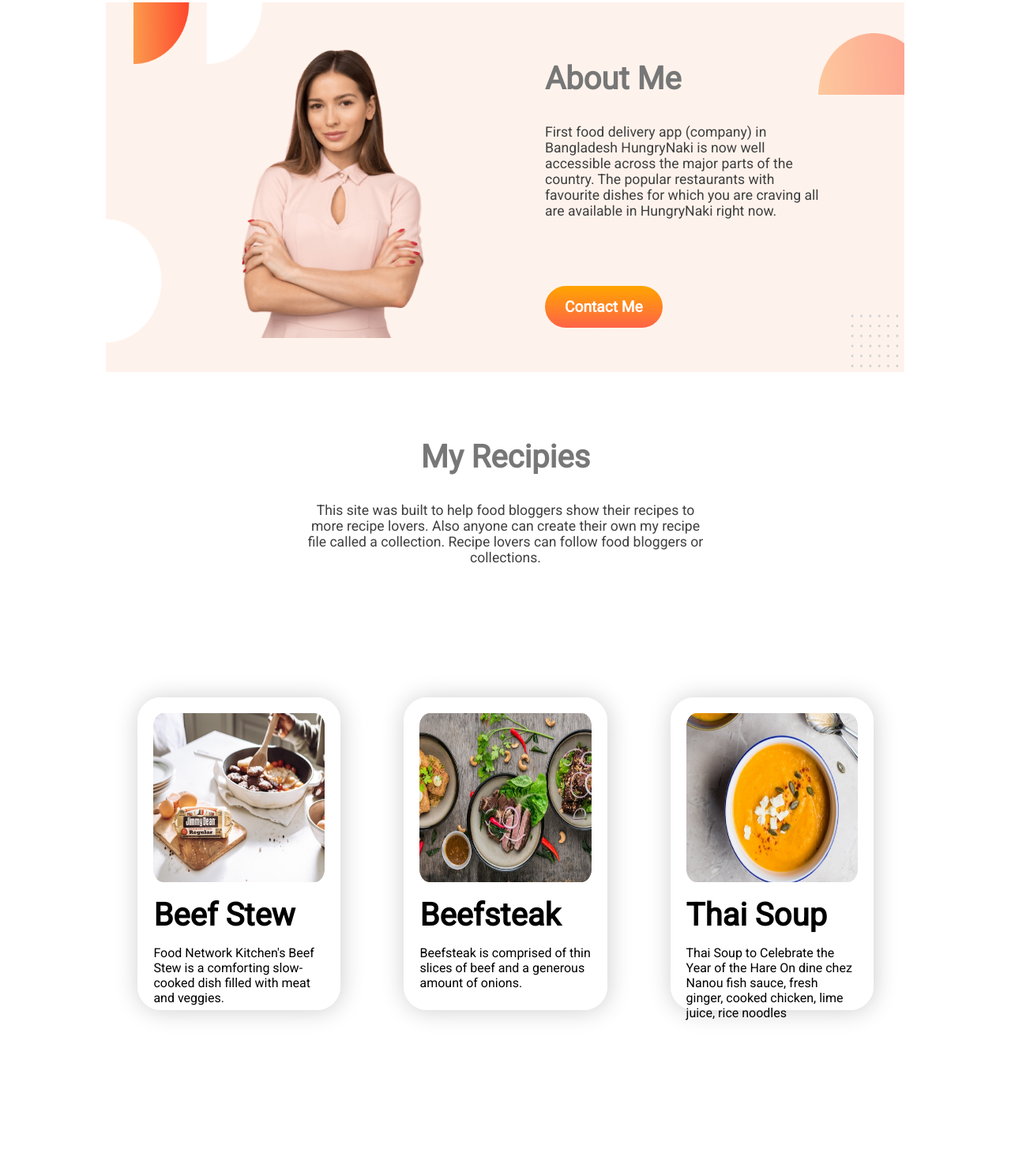
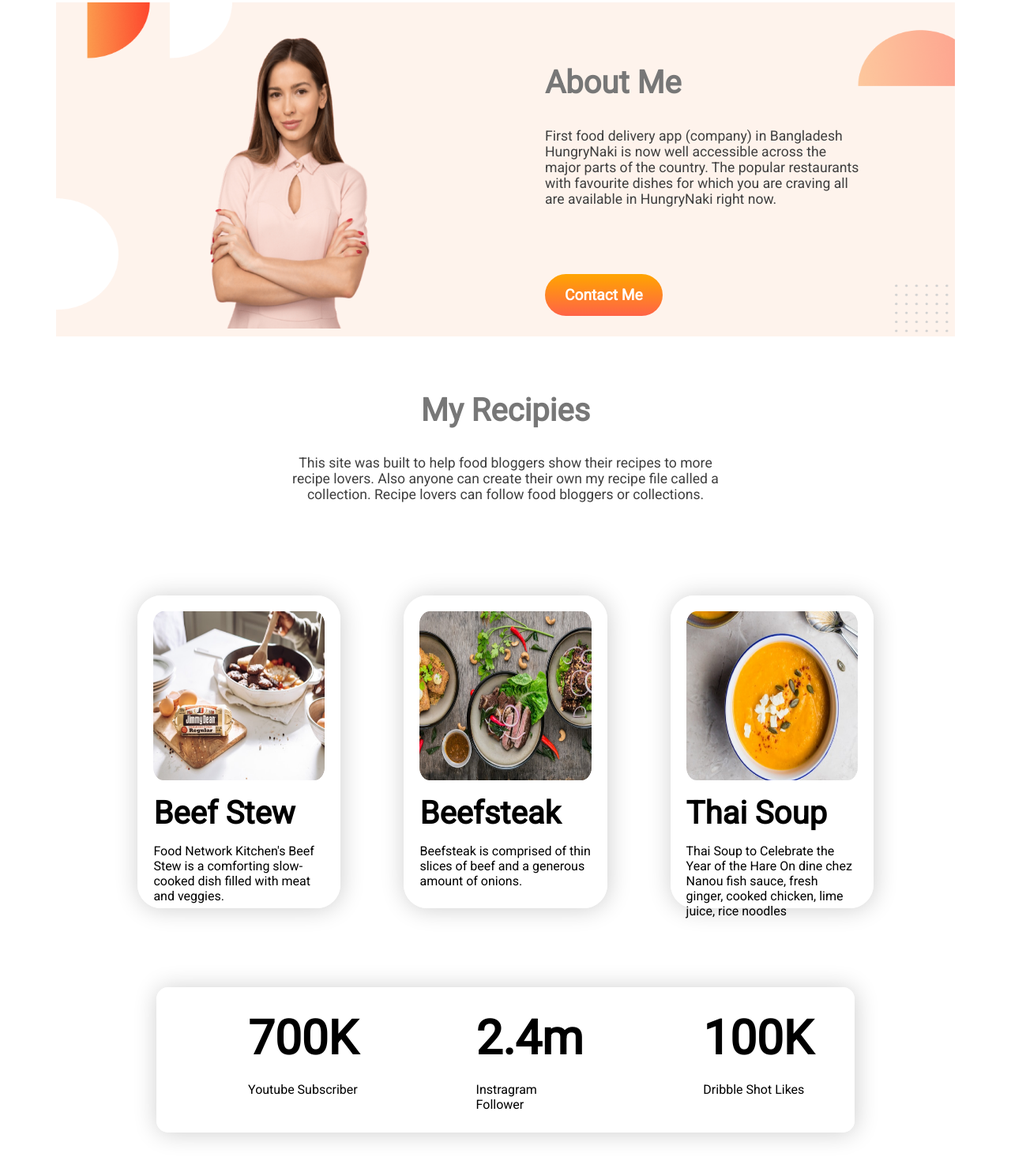
Before and after one commit to ShanjidAhmed/Food-Network, a plain HTML site: page index.html in a window 1280 px wide. Shown: the part 550-2034 px from the top of the page at 79% size. Before the commit the page ends 1937 px from the top, so only its background shows below. Drawn offline with Linux system fonts and the light colour scheme.

Commit message:
Subscription Added

```diff
--- a/index.html
+++ b/index.html
@@ -47,7 +47,7 @@
 
     <section>
 
-    <div class="display">
+    <div class="display" style="border-bottom: 100px solid white;">
 
         <div class="RecipiesBox">
             <img class="FoodImage" src="images/food/Project Cover.jpg" alt="">
@@ -67,7 +67,24 @@
             <h2 class="RecipiesHeading">Thai Soup</h2>
             <p> Thai Soup to Celebrate the Year of the Hare On dine chez Nanou fish sauce, fresh ginger, cooked chicken, lime juice, rice noodles  </p>
         </div>
+    </div>
 
+    <div class="display" id="subcriptionInfoBorder">
+        <div class="subcriptionInfo">
+            <h1 class="RecipiesHeading">700K</h1>
+            <p>Youtube Subscriber</p>
+
+        </div>
+        <div class="subcriptionInfo">
+            <h1 class="RecipiesHeading">2.4m</h1>
+            <p>Instragram Follower</p>
+
+        </div>
+        <div class="subcriptionInfo">
+            <h1 class="RecipiesHeading">100K</h1>
+            <p>Dribble Shot Likes</p>
+
+        </div>
     </div>
 
 
--- a/style.css
+++ b/style.css
@@ -56,25 +56,25 @@ body{
 
 }
 #aboutme-img{
-    width: 65%;
+    width: 50%;
+    height: 80%;
     padding-left: 20%;
-    padding-top: 60px;
-    padding-bottom: 40px;
+    padding-top: 45px;
+    padding-bottom: 90px;
 }
 #sec2-bg{
     background-image: url(images/shapes/7.png);
     background-repeat: no-repeat;
-    background-size: 100% 60%;
-    margin-left: 10%;
-    margin-right: 10%;
+    background-size: 100% 65%;
+    margin-left: 5%;
+    margin-right: 5%;
 }
 section{
     border-bottom: 100px solid white;
 }
 #MyRecipies{
     text-align: center;
-    border-top: 50px solid white;
-    border-bottom: 50px solid white;
+
     padding-left: 25%;
     padding-right: 25%;
 }
@@ -97,5 +97,17 @@ section{
     padding: px;
     margin-right: 40px;
     margin-left: 40px;
+}
+.subcriptionInfo{
+    margin-left: 10%;
+    margin-right: 5%;
+    padding-left: 20px;
+}
+#subcriptionInfoBorder{
+    border: 10px solid white;
+    box-shadow: 1px 1px 30px rgb(206, 206, 206);
+    border-radius: 15px;
+    margin-left: 15%;
+    margin-right: 15%;
 
 }
```
